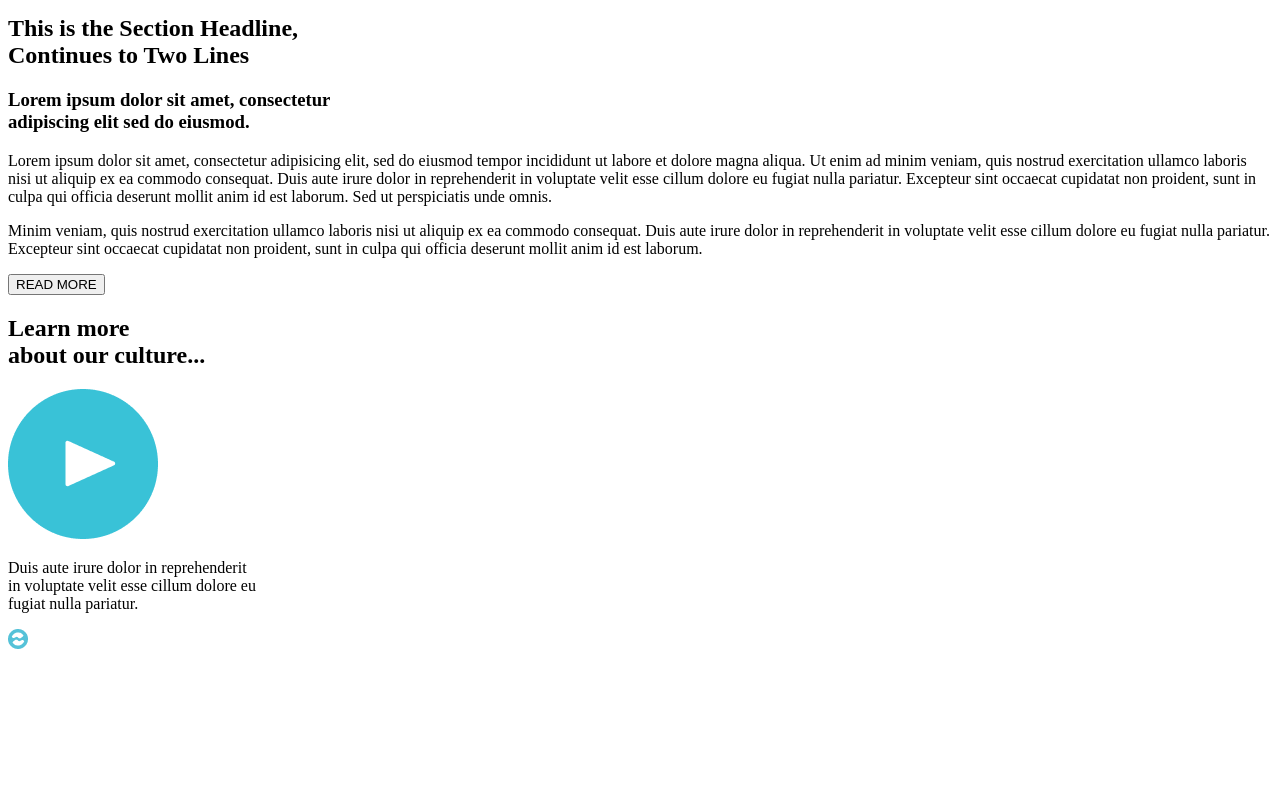
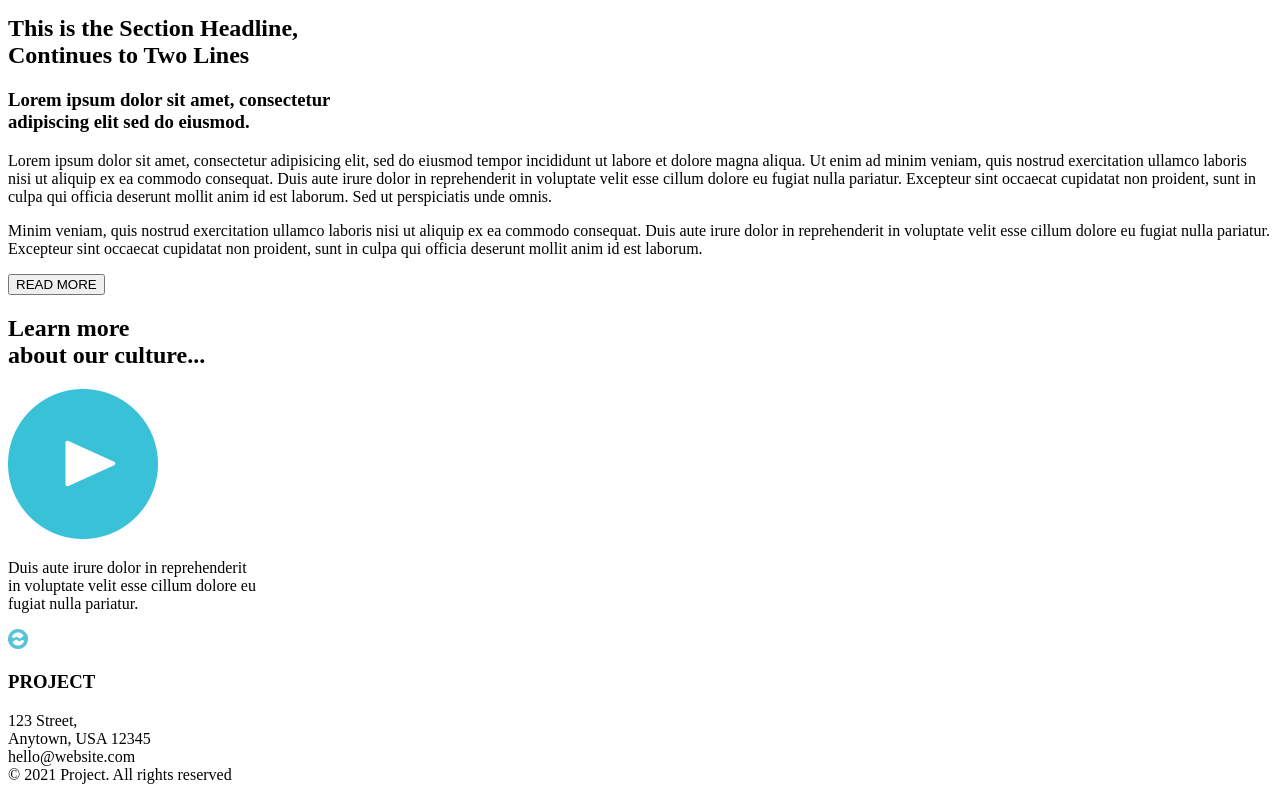
Before and after one commit to Veronika-Kyr/HTML-Essentials-HomeTask, a plain HTML site: page index.html in a window 1280 px wide. Shown: the part 406-1206 px from the top of the page. Before the commit the page ends 1067 px from the top, so only its background shows below. Drawn offline with Linux system fonts and the light colour scheme.

Commit message:
Create footer

```diff
--- a/index.html
+++ b/index.html
@@ -42,9 +42,15 @@
     <img src="assets/Learn-more-button.png" alt="">
     <p>Duis aute irure dolor in reprehenderit <br> in voluptate velit esse cillum dolore eu <br> fugiat nulla pariatur.
     </p>
-
-    <img src="assets/LOGO-small.png" alt="">
-
+    <footer>
+        <img src="assets/LOGO-small.png" alt="">
+        <h3>PROJECT</h3>
+        <p> 123 Street, <br>
+            Anytown, USA 12345 <br>
+            hello@website.com <br>
+            © 2021 Project. All rights reserved
+        </p>
+    </footer>
 </body>
 
 </html>
```
